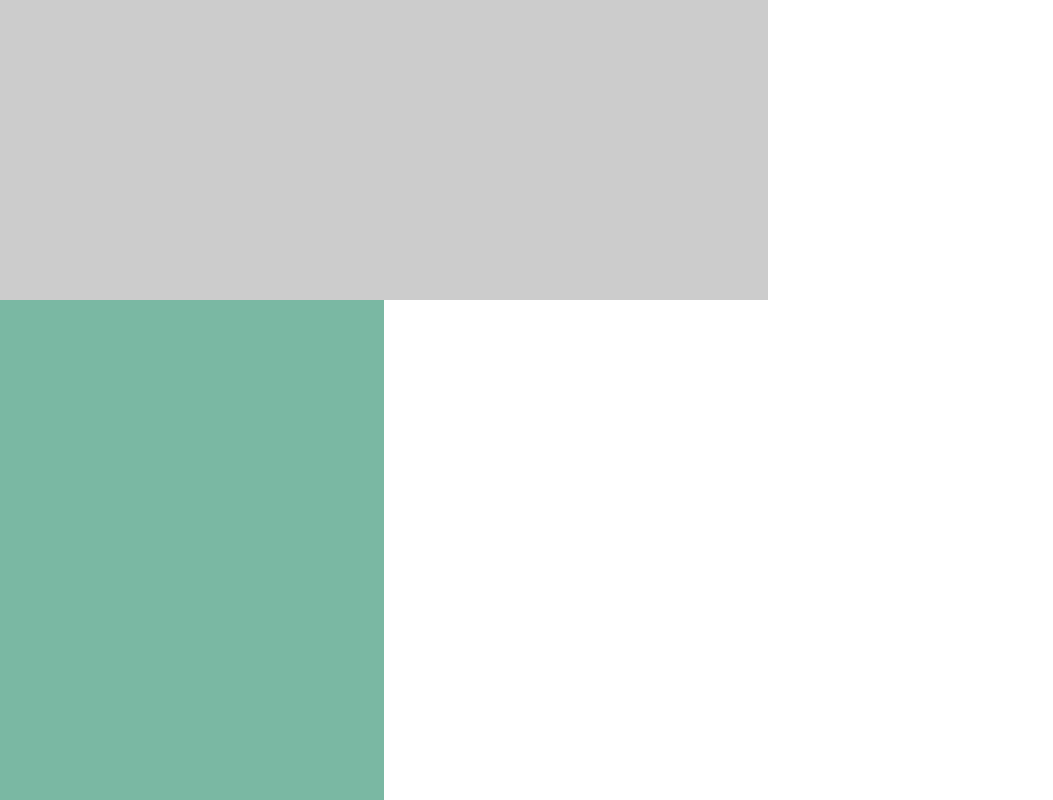
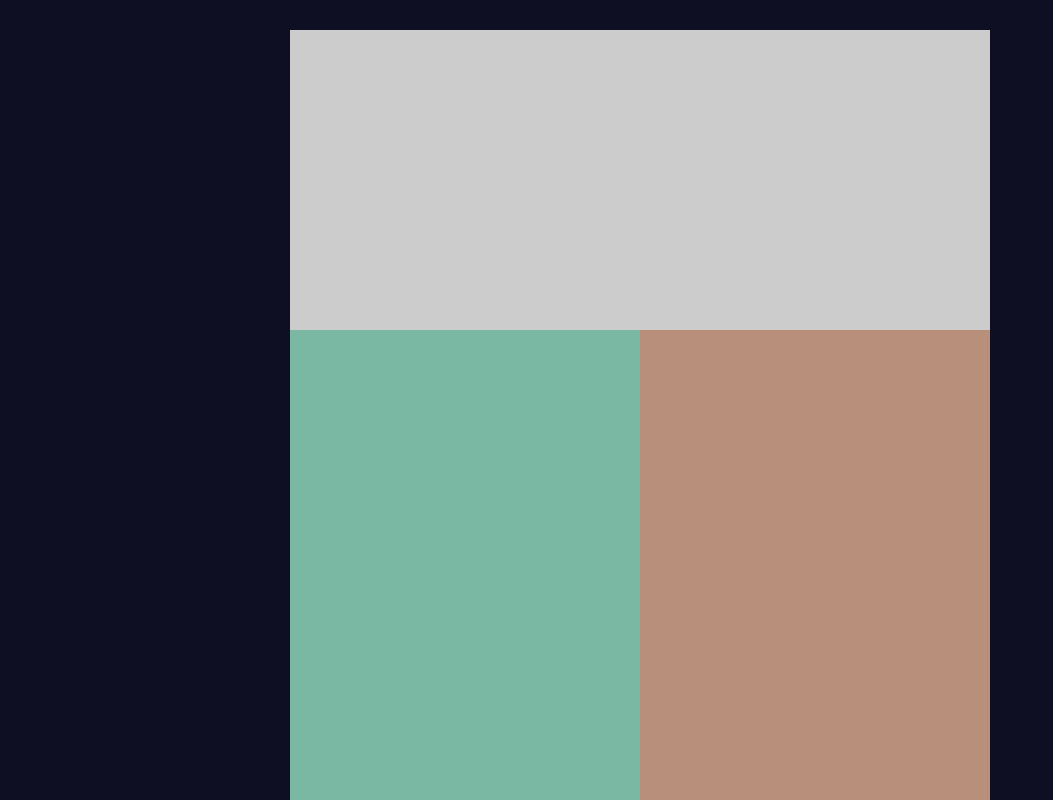
Before and after one commit to SztefkoKamil/vue-app-for-tests, a Vue app: page / in a window 1280 px wide. Shown: the top 800 px of the page, without its empty margins (0-1053 px from the left). Built offline with nearby package versions, Linux system fonts and the light colour scheme.

Commit message:
Set up basic styles

```diff
--- a/src/App.vue
+++ b/src/App.vue
@@ -1,5 +1,5 @@
 <template>
-  <div id="app" class="app">
+  <div id="app" class="app__container">
     <TopBoard></TopBoard>
     <LeftPanel></LeftPanel>
     <RightPanel></RightPanel>
@@ -28,11 +28,21 @@ export default {
   padding: 0;
   box-sizing: border-box;
 }
+body {
+  background: hsl(240, 40%, 10%);
+}
 
-.app {
+.app__container {
   font-family: 'Avenir', Helvetica, Arial, sans-serif;
   -webkit-font-smoothing: antialiased;
   -moz-osx-font-smoothing: grayscale;
+
+  width: 800px;
+  margin: 30px auto;
+  // border: 2px solid #fff;
+  display: flex;
+  flex-wrap: wrap;
+  justify-content: center;
 }
 
 </style>
--- a/src/components/LeftPanel/LeftPanel.vue
+++ b/src/components/LeftPanel/LeftPanel.vue
@@ -15,7 +15,7 @@ export default {
 <style lang="scss">
 
 .left-panel__container {
-  width: 30vw;
+  width: 350px;
   height: 600px;
   background: hsl(160, 30%, 60%);
 }
--- a/src/components/RightPanel/RightPanel.vue
+++ b/src/components/RightPanel/RightPanel.vue
@@ -15,7 +15,7 @@ export default {
 <style lang="scss">
 
 .right-panel__container {
-  width: 30vw;
+  width: 350px;
   height: 600px;
   background: hsl(20, 30%, 60%);
 }
--- a/src/components/TopBoard/TopBoard.vue
+++ b/src/components/TopBoard/TopBoard.vue
@@ -15,7 +15,7 @@ export default {
 <style lang="scss">
 
 .top-board__container {
-  width: 60vw;
+  width: 700px;
   height: 300px;
   background: hsl(70, 0% ,80%);
 }
```
